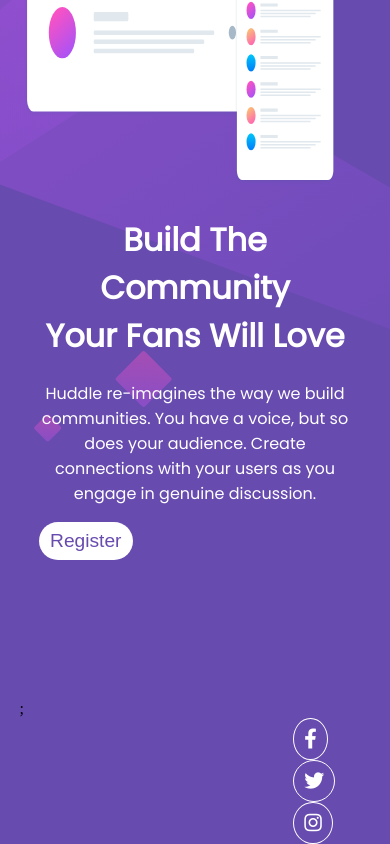
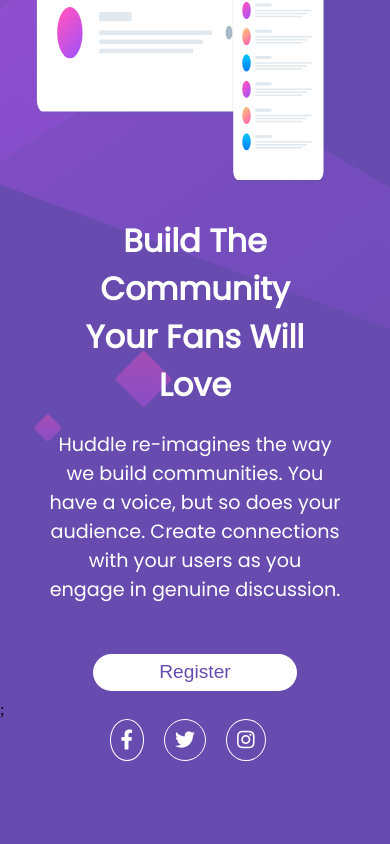
Before and after one commit to chakibbel/Huddle-landing-page, a plain HTML site: page index.html in a window 390 px wide. Shown: the part 401-1245 px from the top of the page. After the commit the page ends 1212 px from the top, so only its background shows below. Drawn offline with Linux system fonts and the light colour scheme.

Commit message:
Final result

```diff
--- a/style.css
+++ b/style.css
@@ -7,8 +7,6 @@
     padding: 0;
     height: 100vh;
     width: 100vw;
-    padding-left: 5vw;
-    padding-right: 5vw;
     box-sizing: border-box;
     background-image: url(images/bg-desktop.svg);
     background-repeat: no-repeat;
@@ -94,12 +92,26 @@
         flex-direction: column;
     }
     .illustration-img {
-        width: 80vw;
+        width: 75vw;
         height: 50vh;
     }
     .illustration-txt {
         text-align: center;
-        width: 80vw;
+        width: 75vw;
     }
     h1 {font-size: 200%;}
+    p {font-size: 120%;
+        margin-bottom: 50px;
+    }
+    .button {
+        width: 70%;
+        margin: 0 auto;
+    }
+    .icons {
+        left: 0;
+        margin: 0 auto;
+        width: 100%;
+        text-align: center;
+        padding-bottom: 50px;
+    }
 }
```
